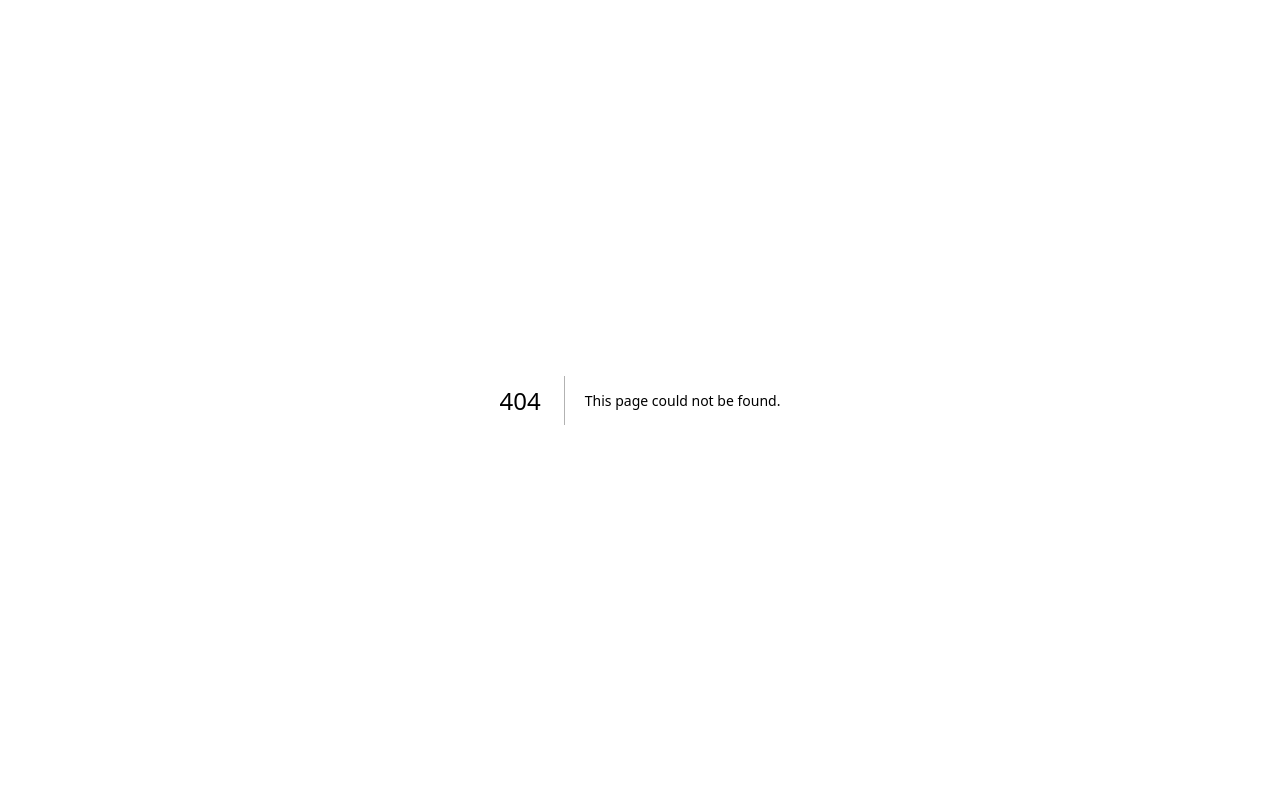
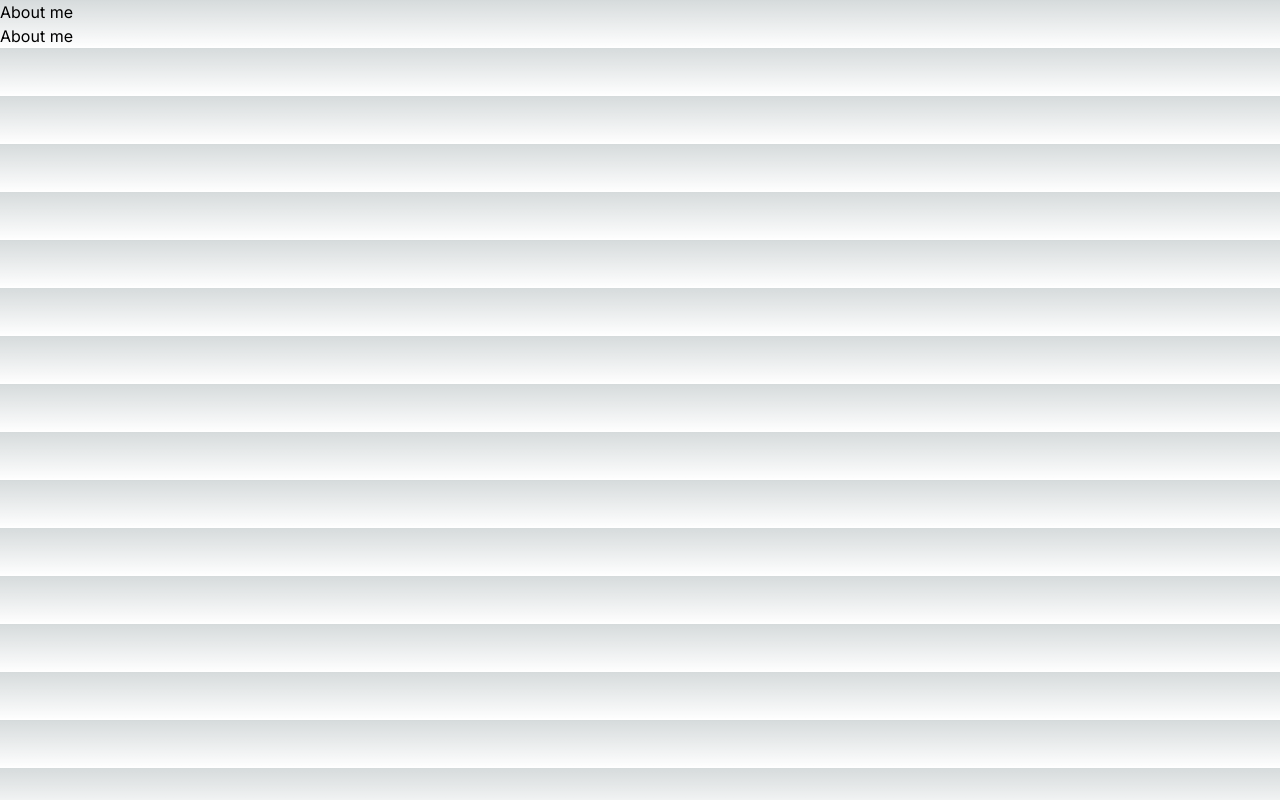
Before and after one commit to gilbert-ku/g.ku, a Next.js app: page /about in a window 1280 px wide. Before the commit this address had no page. Built offline with nearby package versions, Linux system fonts and the light colour scheme.

Commit message:
add about page

```diff
--- /dev/null
+++ b/app/about/page.jsx
@@ -0,0 +1,11 @@
+import React from 'react'
+
+const About = () => {
+  return (
+    <div>
+        <h1>About me</h1>
+    </div>
+  )
+}
+
+export default About
--- a/app/layout.jsx
+++ b/app/layout.jsx
@@ -1,17 +1,21 @@
 import { Inter } from "next/font/google";
 import "./globals.css";
+import About from "./about/page";
 
 const inter = Inter({ subsets: ["latin"] });
 
 export const metadata = {
-  title: "Gilbert's Portflio.",
+  title: "gilbert kutoto",
   description: "Designed and Developed by Gilbert Kutoto.",
 };
 
 export default function RootLayout({ children }) {
   return (
     <html lang="en">
-      <body className={inter.className}>{children}</body>
+      <body className={inter.className}>
+        {children}
+        <About />
+      </body>
     </html>
   );
 }
```
